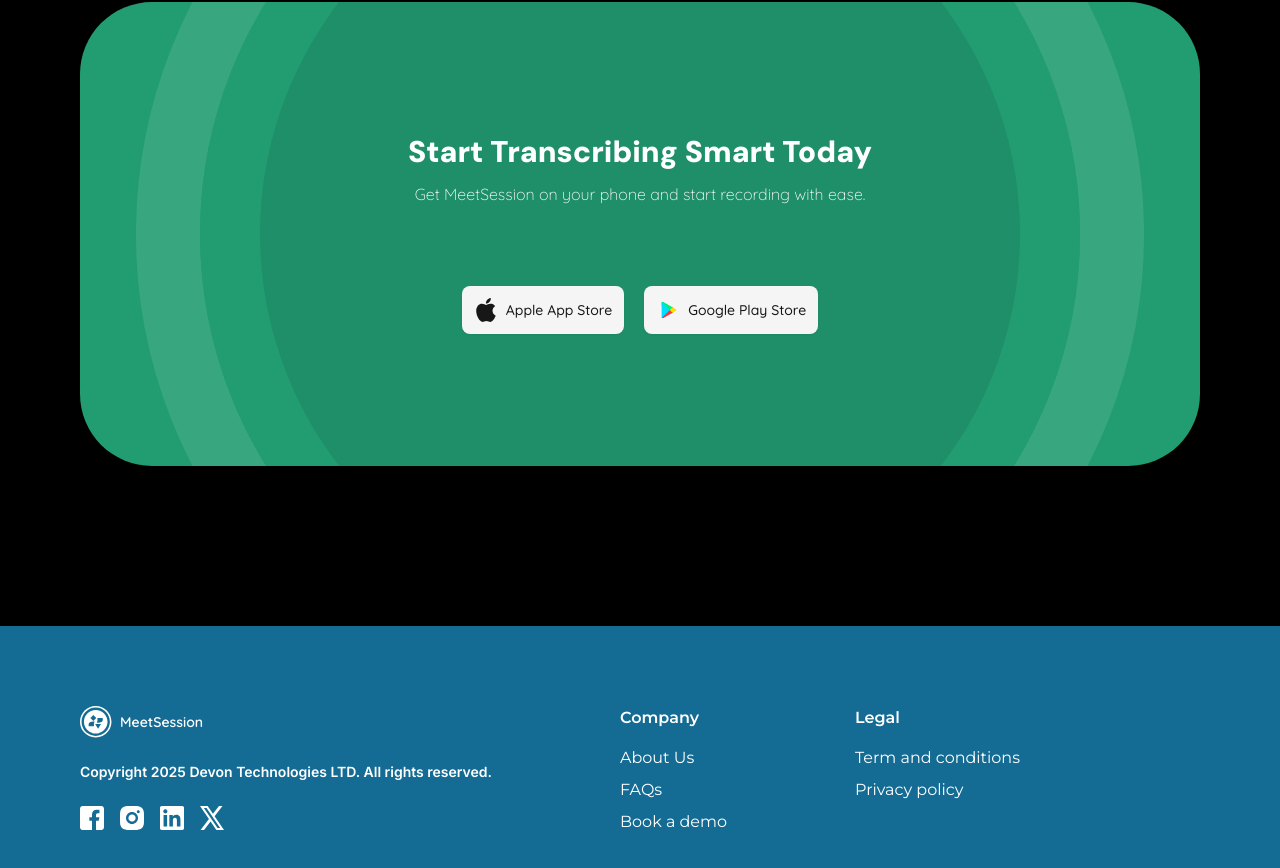
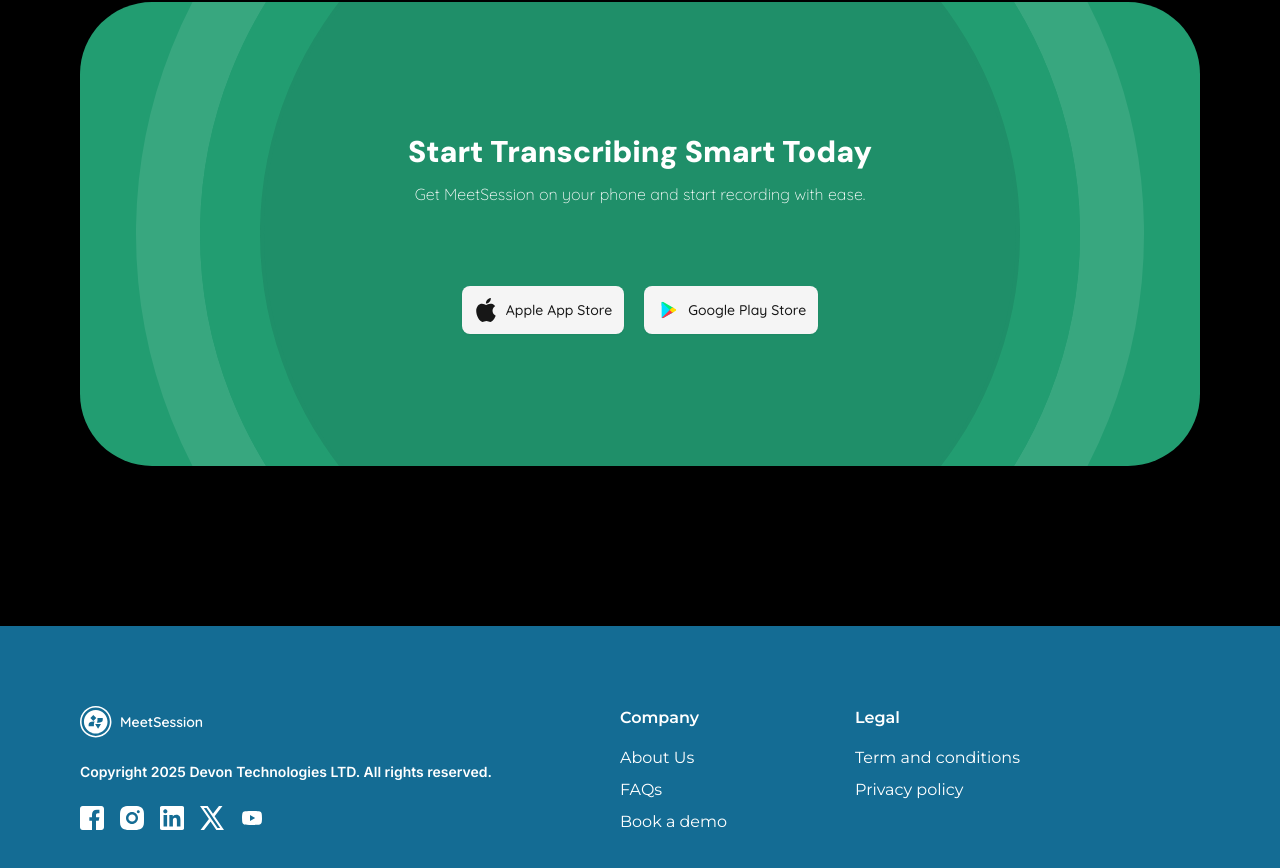
Before and after one commit to Devon-Technologies-LTD/meetsession-website, a Next.js app: page / in a window 1280 px wide. Shown: the part 4602-5470 px from the top of the page. Built offline with nearby package versions, Linux system fonts and the light colour scheme; no server answers; a web font is replaced by a local one.

Commit message:
feat: update social links with youtube page link

```diff
--- a/src/features/base/components/footer.tsx
+++ b/src/features/base/components/footer.tsx
@@ -3,6 +3,7 @@
 import { LinkedinIcon } from "@/components/icons/linkedin-icon";
 import { LogoDynamic } from "@/components/icons/logo-dynamic";
 import { TwitterIcon } from "@/components/icons/twitter-icon";
+import { YouTubeIcon } from "@/components/icons/youtube-icon";
 import { cn } from "@/lib/utils";
 import Link from "next/link";
 
@@ -11,13 +12,13 @@
     id: 1,
     icon: FacebookIcon,
     title: "Facebook",
-    href: "https://www.facebook.com/DevonTechLtd/",
+    href: "https://www.facebook.com/profile.php?id=61571581541306",
   },
   {
     id: 2,
     icon: InstagramIcon,
     title: "Instagram",
-    href: "https://www.instagram.com/devon_tech_ltd/",
+    href: "https://www.instagram.com/devon_tech_?igsh=MXcyaTJ5ZHVubnY2dw==",
   },
   {
     id: 3,
@@ -29,7 +30,13 @@
     id: 4,
     icon: TwitterIcon,
     title: "X",
-    href: "https://twitter.com/DevonTechLtd/",
+    href: "https://x.com/devontechio?s=21&t=MSYMhx7Evn6oXwhwVmOj6A",
+  },
+  {
+    id: 5,
+    title: "YouTube",
+    href: "https://www.youtube.com/@DevonTechnologiesltd",
+    icon: YouTubeIcon,
   },
 ];
 
```
